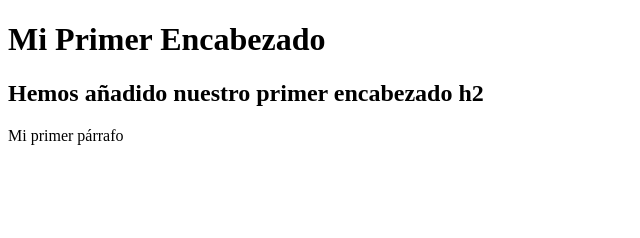
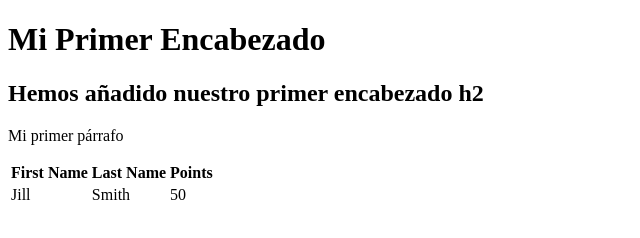
Before and after one commit to DavidAT98/ejercicioGitFlow, a plain HTML site: page index.html in a window 1280 px wide. Shown: the whole page, without its empty margins (0-640 px from the left). Drawn offline with Linux system fonts and the light colour scheme.

Commit message:
cambio 3: hemos añadidio la tabla

```diff
--- a/index.html
+++ b/index.html
@@ -10,5 +10,18 @@
 	<h2>Hemos añadido nuestro primer encabezado h2</h2>
 	<p>Mi primer párrafo</p>
 
+	<table class="w3-table">
+<tr>
+  <th>First Name</th>
+  <th>Last Name</th>
+  <th>Points</th>
+</tr>
+<tr>
+  <td>Jill</td>
+  <td>Smith</td>
+  <td>50</td>
+</tr>
+</table>
+
 </body>
 </html>
```
